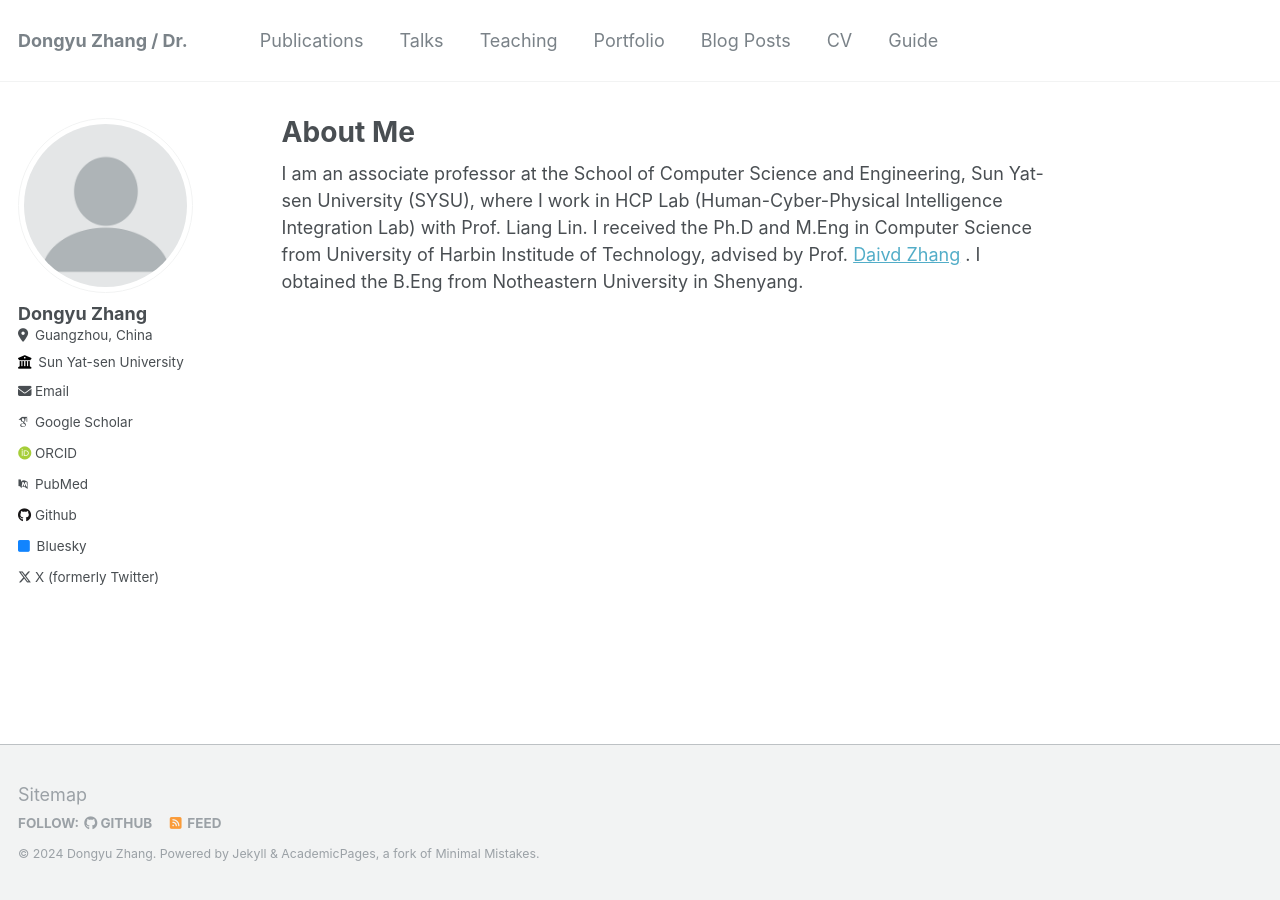
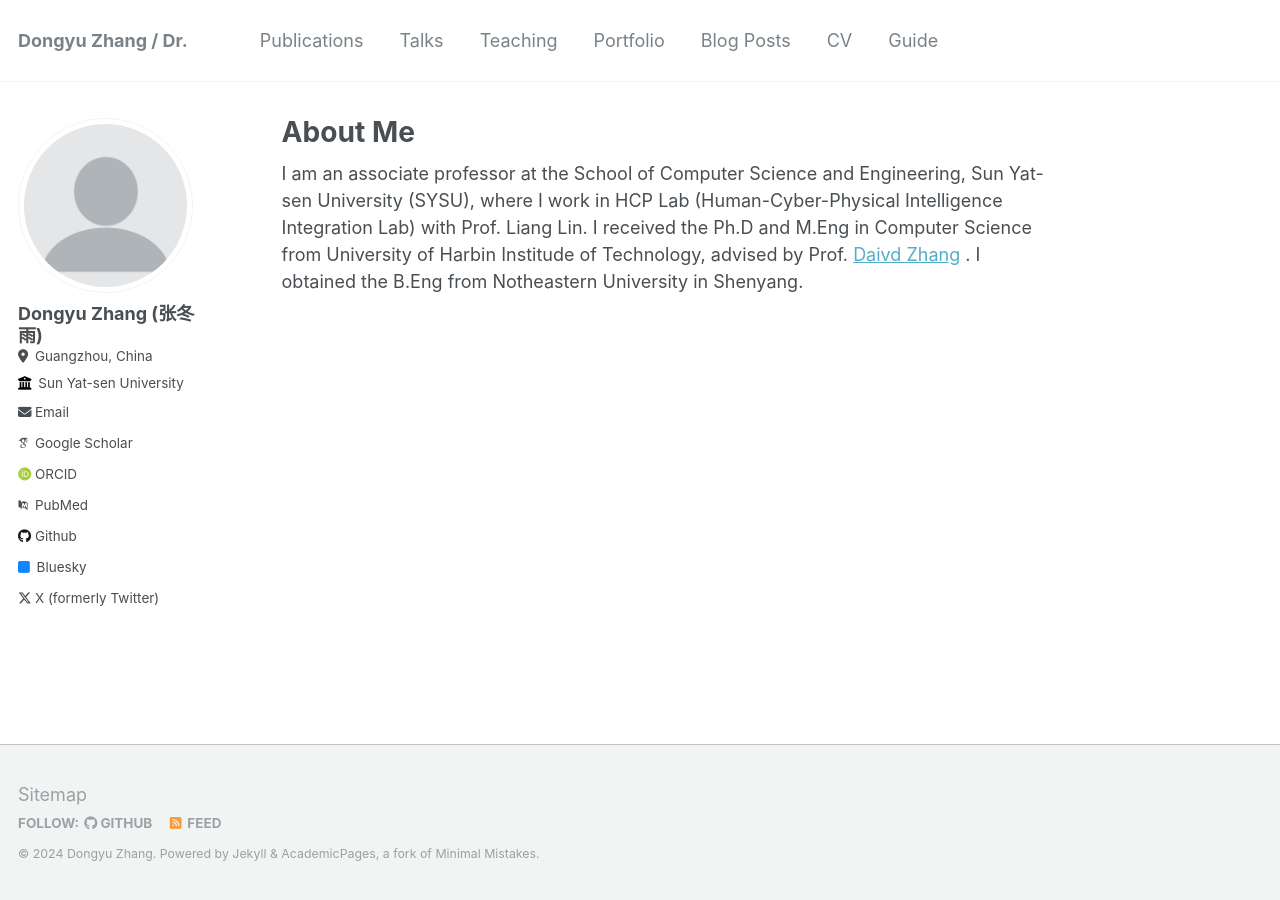
Before and after one commit to cszhangdy/cszhangdy.github.io, a Jekyll site: the page built from _pages/about.md, in a window 1280 px wide. Built offline with Jekyll 4.4.1, drawn with Linux system fonts in a browser that asks for light colours; some web fonts are replaced.

Commit message:
Update _config.yml

```diff
--- a/_config.yml
+++ b/_config.yml
@@ -22,13 +22,13 @@
 author:
   # Biographic information
   avatar           : "profile.png"
-  name             : "Dongyu Zhang"
+  name             : "Dongyu Zhang (张冬雨)"
   #pronouns         : # example: "she/her"
  # bio              : "Short biography for the left-hand sidebar"
   location         : "Guangzhou, China"
   employer         : "Sun Yat-sen University"
   uri              : # URL
-  email            : "zhangdy27 at mail.sysu.edu.cn"
+  email            : "zhangdy27@at mail.sysu.edu.cn"
 
   # Academic websites
   arxiv            : # URL - Update with the correct link to your profile
```
